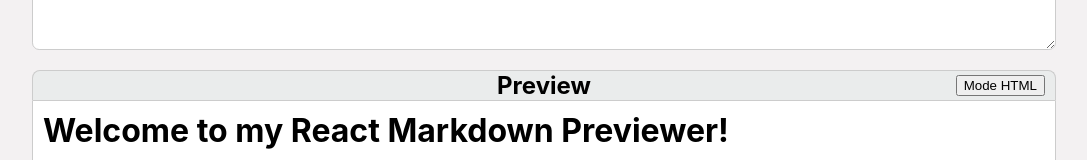
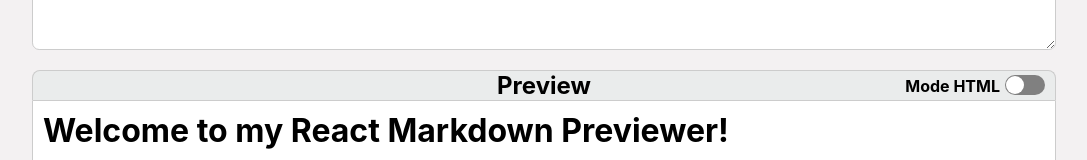
Before and after one commit to Maybiz/French-markdown-reviewer, a React (Create React App) app: page / in a window 1280 px wide. Shown: the part 362-522 px from the top of the page, without its empty margins (96-1183 px from the left). Built offline with nearby package versions, Linux system fonts and the light colour scheme.

Commit message:
add toggle switch html mode

```diff
--- a/src/component/Preview.js
+++ b/src/component/Preview.js
@@ -30,9 +30,11 @@
 		<Fragment>
 			<div className="preview__header">
 				<h2>Preview</h2>
-				<button className="htmlMode" onClick={handleMode}>
-					Mode HTML
-				</button>
+				<div className="htmlMode">
+					<h4>Mode HTML</h4>
+					<input type="checkbox" id="toggle" className="checkbox" onClick={handleMode} />
+					<label htmlFor="toggle" className="switch"></label>
+				</div>
 			</div>
 
 			<div id="preview"></div>
--- a/src/index.scss
+++ b/src/index.scss
@@ -56,6 +56,12 @@
 	.htmlMode {
 		position: absolute;
 		right: 10px;
+		height: 30px;
+
+		h4 {
+			display: inline-block;
+			margin: 3px 5px 0 0;
+		}
 	}
 }
 
@@ -71,3 +77,37 @@
 	line-height: 27px;
 	background: #eaecec;
 }
+
+
+.switch {
+	position : relative;
+	top: 3px;
+   display : inline-block;
+   width : 40px;
+   height : 20px;
+   background-color: grey;
+	border-radius: 20px;
+ }
+
+ .switch::after {
+   content: '';
+   position: absolute;
+   width: 18px;
+   height: 18px;
+   border-radius: 50%;
+   background-color: white;
+   top: 1px; // TO GIVE AN EFFECT OF CIRCLE INSIDE SWITCH.
+   left: 1px;
+	transition: all 0.3s;
+ }
+
+ .checkbox:checked + .switch::after {
+   left : 20px;
+ }
+ .checkbox:checked + .switch {
+   background-color: #7983ff;
+ }
+
+ .checkbox  {
+	 display: none;
+ }
```
